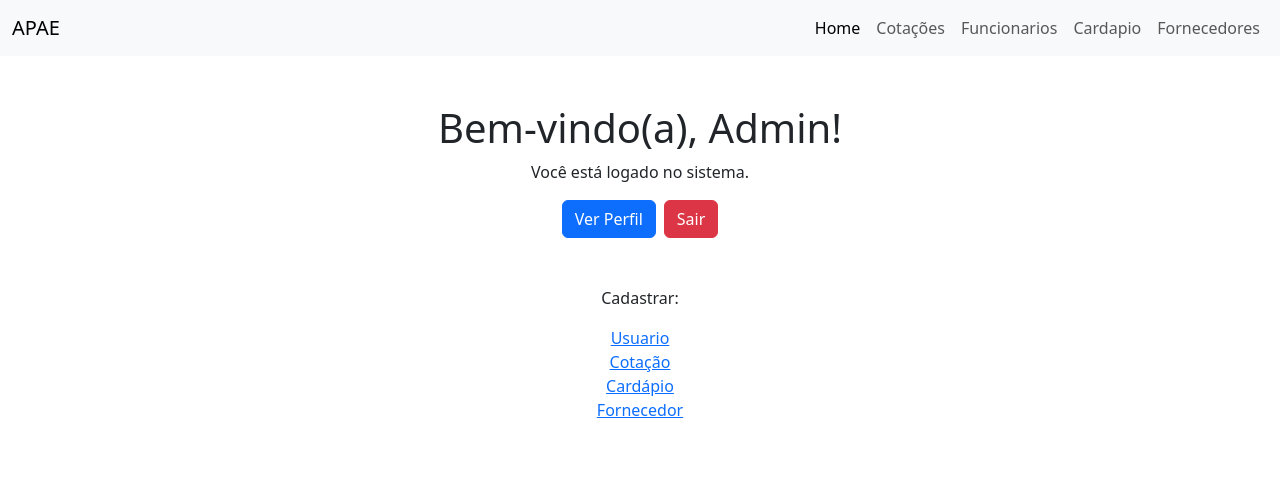
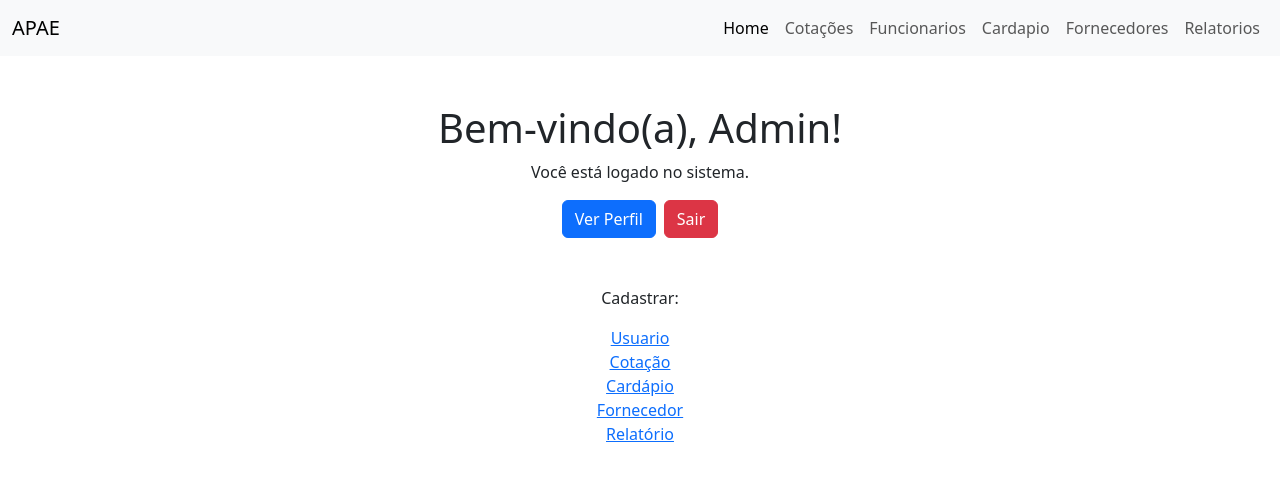
Before and after one commit to samcioli/APAE, a PHP site: page / in a window 1280 px wide. Shown: the top 481 px of the page. Run offline with PHP 8.4, Linux system fonts and the light colour scheme.

Commit message:
cadastrar relatorios

```diff
--- a/app/controllers/RelatorioController.php
+++ b/app/controllers/RelatorioController.php
@@ -45,7 +45,7 @@ class RelatorioController {
                 }
             } catch (Exception $e) {
                 $erro = "Erro de conexão: " . $e->getMessage();
-                include 'cadastro_relatorio.php';  // Exibe o formulário com erro
+                include 'relatorio.php';  // Exibe o formulário com erro
             }
         }
     }
--- a/public/home.php
+++ b/public/home.php
@@ -46,6 +46,9 @@ $nome_usuario = "Usuário"; // Substitua com o nome do usuário logado, se neces
                     <li class="nav-item">
                         <a class="nav-link" a href="../app/views/fornecedor/fornecedor_view.php" >Fornecedores</a> <!-- Link para o logout -->
                     </li>
+                    <li class="nav-item">
+                        <a class="nav-link" a href="../app/views/relatorio/listar_relatorios.php" >Relatorios</a> <!-- Link para o logout -->
+                    </li>
                 </ul>
             </div>
         </div>
@@ -74,6 +77,8 @@ $nome_usuario = "Usuário"; // Substitua com o nome do usuário logado, se neces
             <div class="d-flex justify-content-center">
             <a href="fornecedor.php">Fornecedor</a>
         </div>
+        <div class="d-flex justify-content-center">
+            <a href="relatorio.php">Relatório</a>
     </div>
 
     <footer class="text-center mt-5">
--- a/public/index.php
+++ b/public/index.php
@@ -13,6 +13,12 @@ switch ($page) {
         include '../app/controllers/CotacaoController.php';
         $controller = new CotacaoController();
         $controller->cadastrar();
+        break;
+
+    case 'cadastrar_relatorio': // Novo case para cadastro de relatório
+        include '../app/controllers/RelatorioController.php'; // Inclui o controlador de Relatório
+        $controller = new RelatorioController();
+        $controller->cadastrar(); // Chama a função cadastrar do controlador
         break;
 
     case 'cadastrar_cardapio': // Novo case para cadastro de cardápio
```
